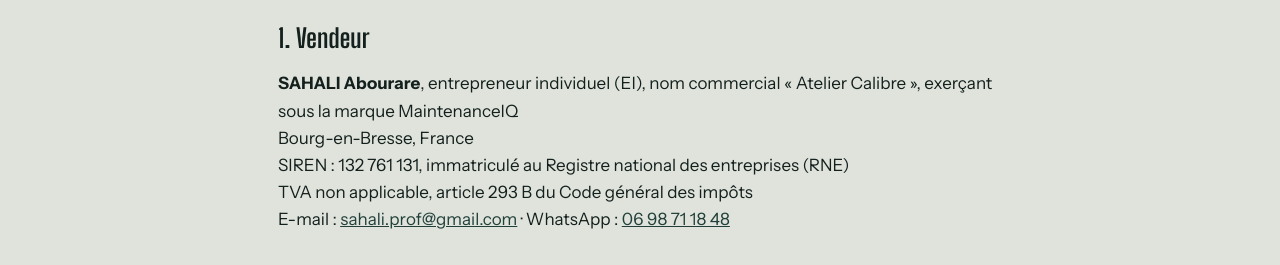
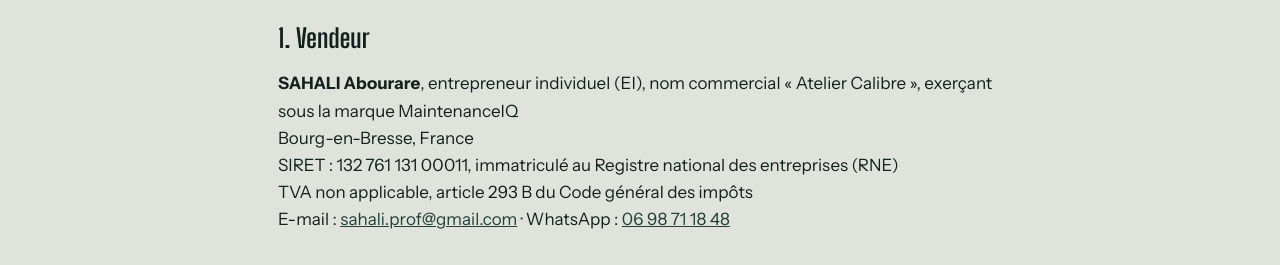
Before and after one commit to sahaliprof-dev/MaintenanceIQ, a plain HTML site: page cgv/index.html in a window 1280 px wide. Shown: the part 193-458 px from the top of the page. Drawn offline with Linux system fonts and the light colour scheme.

Commit message:
Mentions légales et CGV : SIRET complet
Co-Authored-By: Claude Opus 5.5 <noreply@anthropic.com>
Claude-Session: https://claude.ai/code/session_01GXab8gUVgPZMkNrMVyaDxe

```diff
--- a/cgv/index.html
+++ b/cgv/index.html
@@ -12,7 +12,7 @@
 <h2>1. Vendeur</h2>
 <p><strong>SAHALI Abourare</strong>, entrepreneur individuel (EI), nom commercial « Atelier Calibre », exerçant sous la marque MaintenanceIQ<br>
 Bourg-en-Bresse, France<br>
-SIREN : 132 761 131, immatriculé au Registre national des entreprises (RNE)<br>
+SIRET : 132 761 131 00011, immatriculé au Registre national des entreprises (RNE)<br>
 TVA non applicable, article 293 B du Code général des impôts<br>
 E-mail : <a href="mailto:sahali.prof@gmail.com">sahali.prof@gmail.com</a> · WhatsApp : <a href="https://wa.me/33698711848">06 98 71 18 48</a></p>
 <h2>2. Objet</h2>
```
Also changed, not shown: mentions-legales/index.html (+1 -1 lines).
